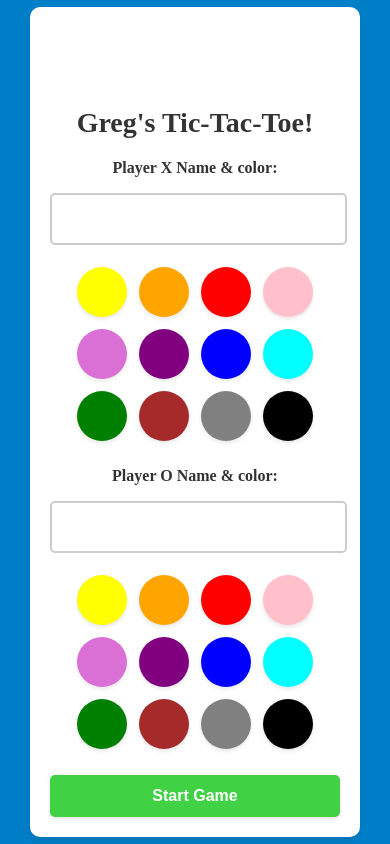
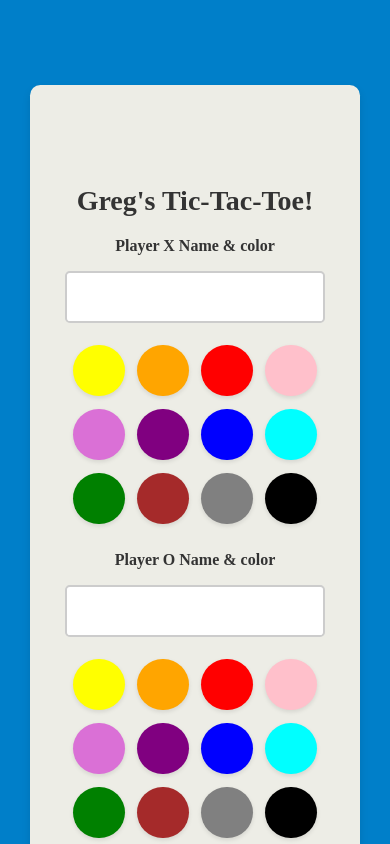
Before and after one commit to GregAndrik/X-O, a React (Create React App) app: page / in a window 390 px wide. Shown: the top 844 px of the page. Built offline with nearby package versions, Linux system fonts and the light colour scheme.

Commit message:
stylistic changes

```diff
--- a/src/App.js
+++ b/src/App.js
@@ -1,6 +1,7 @@
 import './index.css'
 import React, { useState } from 'react';
 import WelcomePage from './WelcomePage';
+import Footer from './Footer';
 
 const initialBoard = Array(9).fill(null);
 
@@ -95,11 +96,14 @@ const App = () => {
   return (
     <div className="app">
       {!isGameStarted ? (
-        <WelcomePage
-          onStartGame={handleStartGame}
-          defaultPlayerXColor={playerXColor}
-          defaultPlayerOColor={playerOColor}
-        />
+        <>
+          <WelcomePage
+            onStartGame={handleStartGame}
+            defaultPlayerXColor={playerXColor}
+            defaultPlayerOColor={playerOColor}
+          />
+          <Footer/>
+        </>
       ) : (
         <>
           <div className='score'>
--- /dev/null
+++ b/src/Footer.js
@@ -0,0 +1,11 @@
+const Footer = () => {
+  return (
+    <footer>
+      <div className='footer_copyright'>
+        <small> &copy; Gregory Andrikopoulos</small>
+      </div>
+    </footer>
+  )
+}
+
+export default Footer
--- a/src/WelcomePage.js
+++ b/src/WelcomePage.js
@@ -52,7 +52,7 @@ const WelcomePage = ({ onStartGame }) => {
       <h2>Greg's Tic-Tac-Toe!</h2>
       <div className='player-input'>
         <label>
-          Player X Name & color:
+          Player X Name & color
           <input type='text' maxLength={20} value={playerXName} onChange={(e) => setPlayerXName(e.target.value)} />
         </label>
         <div className='color-selection'>
@@ -68,7 +68,7 @@ const WelcomePage = ({ onStartGame }) => {
       </div>
       <div className='player-input'>
         <label>
-          Player O Name & color:
+          Player O Name & color
           <input type='text' maxLength={20} value={playerOName} onChange={(e) => setPlayerOName(e.target.value)} />
         </label>
         <div className='color-selection'>
--- a/src/index.css
+++ b/src/index.css
@@ -1,5 +1,20 @@
 /* Importing google fonts */
 @import url('https://fonts.googleapis.com/css2?family=Lato:wght@300;400;700;900&display=swap');
+
+* {
+  box-sizing: border-box;
+}
+
+:root {
+  --color-primary: #007fC9; /* background */
+  --color-grey: #7e7e7e;
+  --color-light: #ccc;
+  --color-dark: #333;
+  --color-white: #EDEDE6;
+  --color-accent: #40d145; /* button */
+  --color-tint: #45a049; /* button hover */
+  --color-shadow: rgba(0, 0, 0, 0.1);
+}
 
 html {
   scroll-behavior: smooth;
@@ -14,9 +29,10 @@ body {
   display: flex;
   justify-content: center;
   align-items: center;
-  height: 100vh;
+  height: 140vh;
   margin: 0;
-  background-color: #007fc9;
+  padding: 0;
+  background-color: var(--color-primary);
 }
 
 span {
@@ -25,45 +41,44 @@ span {
 
 button {
   width: 100%;
-  padding: 14px;
+  padding: 0.9rem;
   font-size: 1.8rem;
   font-weight: bold;
-  color: white;
+  color: var(--color-white);
   border: none;
-  border-radius: 5px;
+  border-radius: 0.3rem;
   cursor: pointer;
-  background-color: #40d145;
-  transition: background-color 0.2s ease;
-  box-shadow: 0 2px 4px rgba(0, 0, 0, 0.1);
+  background-color: var(--color-accent);
+  transition: background-color 0.3s ease;
+  box-shadow: 0 0.2rem 0.4rem var(--color-shadow);
 }
 
 button:hover {
-  background-color: #45a049;
+  background-color: var(--color-tint);
 }
 
 .app {
   text-align: center;
-  padding: 20px;
-  margin-top: auto;
-  margin-bottom: auto;
+  padding: 1.25rem;
+  margin: auto;
 }
 
 .board {
   display: grid;
   grid-template-columns: repeat(3, 100px);
-  grid-gap: 5px;
+  grid-gap: 0.3rem;
   margin: 0 auto; /* Center the board horizontally */
-  max-width: 320px; /* Set a maximum width for the board */
-  margin-bottom: 20px; /* Add some spacing between the board and the score */
+  max-width: 20rem; /* Set a maximum width for the board */
+  margin-bottom: 1.25rem; /* Add some spacing between the board and the score */
 }
 
 .status {
-  font-size: 1.2em;
+  font-size: 1.2rem;
   font-weight: bold;
 }
 
 .score {
-  font-size: 1.2em;
+  font-size: 1.2rem;
   font-weight: bold;
   margin-bottom: 1rem;
 }
@@ -72,49 +87,49 @@ button:hover {
   display: flex;
   align-items: center;
   justify-content: center;
-  width: 100px;
-  height: 100px;
+  width: 6.5rem;
+  height: 6.5rem;
   font-size: 2rem;
   font-weight: bold;
-  border: 2px solid white;
+  border: 0.125rem solid var(--color-white);
   cursor: pointer;
   margin-bottom: -0.25rem;
 }
 
 .restart-btn {
-  width:fit-content;
+  width: fit-content;
   margin-top: 1rem;
-  padding: 10px 20px;
+  padding: 0.65rem 1.25rem;
 }
 
 /* =================================================================================================================================== */
 
 .welcome-page {
-  max-width: 400px;
-  margin: 20px;
-  padding: 30px;
-  border-radius: 10px;
-  box-shadow: 0 4px 8px rgba(0, 0, 0, 0.1);
-  background-color: white;
+  max-width: 25rem;
+  margin: 1.25rem;
+  padding: 2rem;
+  border-radius: 0.65rem;
+  box-shadow: 0 0.25rem 0.5rem var(--color-shadow);
+  background-color: var(--color-white);
 }
 
 .welcome-page h2 {
-  font-size: 32px;
+  font-size: 2rem;
   font-weight: bold;
-  color: #333;
-  margin-bottom: 20px;
+  color: var(--color-dark);
+  margin-bottom: 1.25rem;
   text-align: center;
 }
 
 .player-input {
-  margin-bottom: 20px;
+  margin-bottom: 1.25rem;
 }
 
 .player-input label {
   display: block;
   font-size: 1.5rem;
   font-weight: bold;
-  color: #333;
+  color: var(--color-dark);
   margin-bottom: 1rem;
 }
 
@@ -124,68 +139,110 @@ button:hover {
   margin-top:1rem;
   text-align: center;
   font-size: 1.5rem;
-  color: dimgray;
-  border: 2px solid #ccc;
-  border-radius: 5px;
+  color: var(--color-grey);
+  border: 0.125rem solid var(--color-light);
+  border-radius: 0.3rem;
   outline: none;
-  transition: border-color 0.2s ease;
+  transition: border-color 0.3s ease;
 }
 
 .player-input input[type="text"]:focus {
-  border-color: #45a049;
+  border-color: var(--color-tint);
 }
 
 .color-selection {
   display: flex;
   justify-content: center;
   flex-wrap: wrap;
-  margin-top: 10px;
+  margin-top: 0.625rem;
 }
 
 .color-button {
-  width: 60px;
-  height: 60px;
-  margin: 8px;
+  width: 3.75rem;
+  height: 3.75rem;
+  margin: 0.5rem;
   border: none;
   cursor: pointer;
   border-radius: 50%;
-  transition: transform 0.2s ease;
-  box-shadow: 0 2px 4px rgba(0, 0, 0, 0.1);
+  transition: transform 0.3s ease;
+  box-shadow: 0 0.125rem 0.25rem var(--color-shadow);
 }
 
 .color-button.selected {
-  border: 3px solid #333;
+  border: 0.2rem solid var(--color-dark);
   transform: scale(1.1);
 }
 
-@media only screen and (max-width: 400px) {
+footer {
+  text-align: center;
+  background: var(--color-primary);
+  padding: 1rem 0;
+  font-size: 0.9rem;
+  padding-top: 3rem;
+}
+
+.footer_copyright {
+  color: var(--color-white);
+  font-size: 1.5rem;
+}
+
+@media (max-width: 600px) {
+  .welcome-page {
+    margin: 0.65rem;
+    padding: 1.25rem;
+  }
+  .welcome-page h2 {
+    margin-top: 2rem;
+    font-size: 1.75rem;
+  }
+  .player-input label {
+    font-size: 1rem;
+  }
+  .player-input input[type="text"] {
+    font-size: 0.9rem;
+  }
+  .color-button {
+    width: 3.2rem;
+    height: 3.2rem;
+    margin: 0.4rem;
+  }
+  button {
+    padding: 0.75rem;
+    font-size: 1rem;
+  }
+}
+
+@media (max-width: 400px) {
   .welcome-page h2 {
     padding-top: 3rem;
   }
+
+  .footer_copyright {
+    font-size: 1.2rem;
+  }
 }
 
-@media only screen and (max-width: 600px) {
-  .welcome-page {
-    margin: 10px;
-    padding: 20px;
-  }
-  .welcome-page h2 {
-    margin-top: 2rem;
-    font-size: 28px;
-  }
-  .player-input label {
-    font-size: 16px;
-  }
-  .player-input input[type="text"] {
-    font-size: 14px;
-  }
-  .color-button {
-    width: 50px;
-    height: 50px;
-    margin: 6px;
-  }
-  button {
-    padding: 12px;
-    font-size: 16px;
+@media (min-height: 700px) and (max-height: 900px) {
+  body {
+    height: 130vh;
   }
 }
+
+@media (max-height: 700px) {
+  .app {
+    padding-top: 5rem;
+    padding-bottom: 2rem;
+  }
+}
+
+@media (max-height: 600px) {
+  .app {
+    padding-top: 10rem;
+  }
+}
+
+@media (max-width: 300px) and (max-height: 700px) {
+  .app {
+    padding-top: 20rem;
+  }
+}
```
